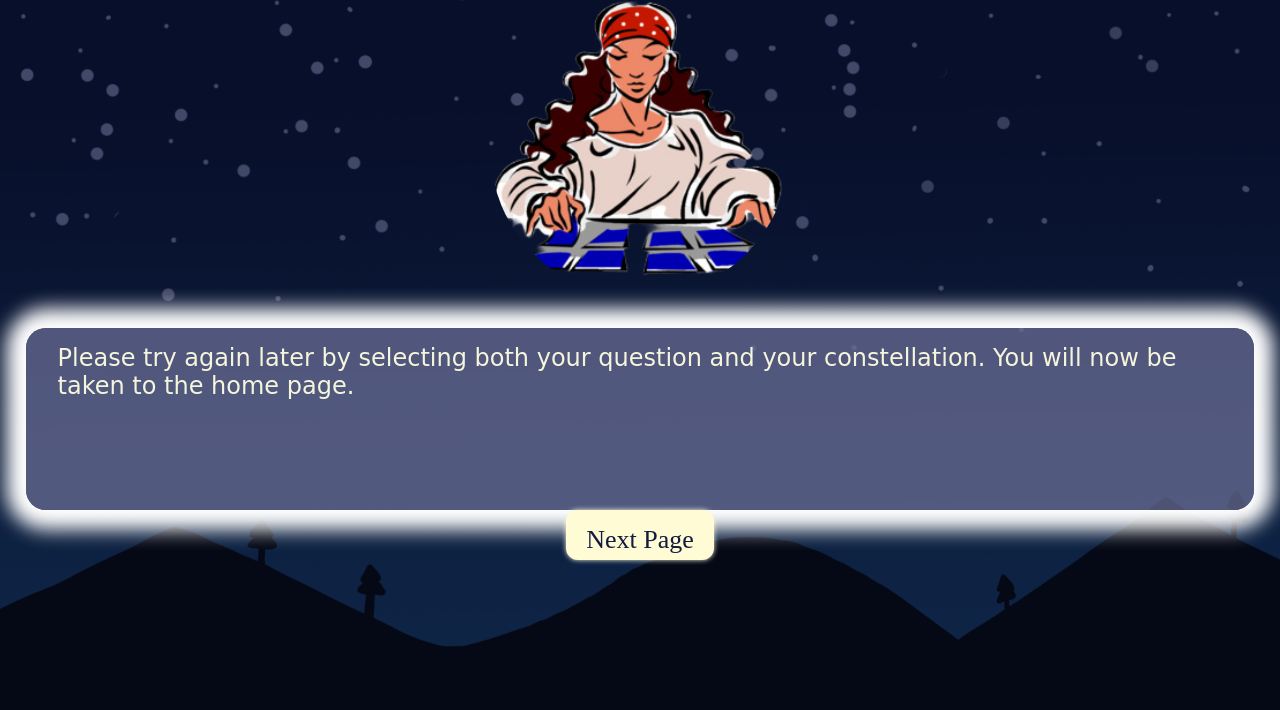
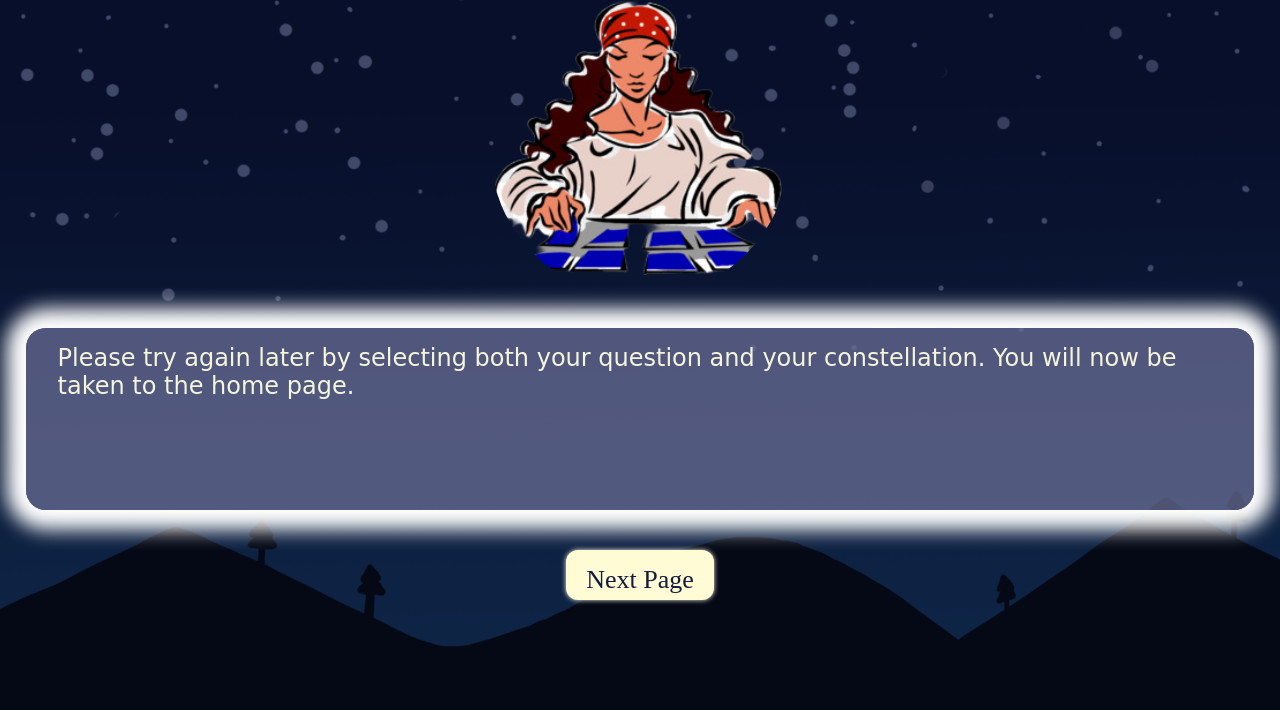
Before and after one commit to cse110-sp23-group16/cse110-sp23-group16, a plain HTML site: page source/pages/response_page/response.html in a window 1280 px wide. Both pictures are taken after a click on the button "See Result". Shown: the part 90-800 px from the top of the page. Drawn offline with Linux system fonts and the light colour scheme.

Commit message:
Fix continue button positions

```diff
--- a/source/pages/explanation_page/explanation.css
+++ b/source/pages/explanation_page/explanation.css
@@ -58,6 +58,10 @@ main > * {
   border-color: beige;
   border-radius: 2%;
   width: 400px;
+}
+
+button.continue {
+  margin-top: 5vh;
 }
 
 @keyframes pulsate {
--- a/source/pages/response_page/response.css
+++ b/source/pages/response_page/response.css
@@ -102,6 +102,10 @@ div.dark-back {
   z-index: -1;
 }
 
+button.continue {
+  margin-top: 5vh;
+}
+
 .removed {
   display: none;
 }
--- a/source/pages/thankyou_page/thankyou.css
+++ b/source/pages/thankyou_page/thankyou.css
@@ -46,4 +46,5 @@ p {
 button.continue {
   height: 9vh;
   line-height: 6vh;
+  margin-top: 5vh;
 }
```
